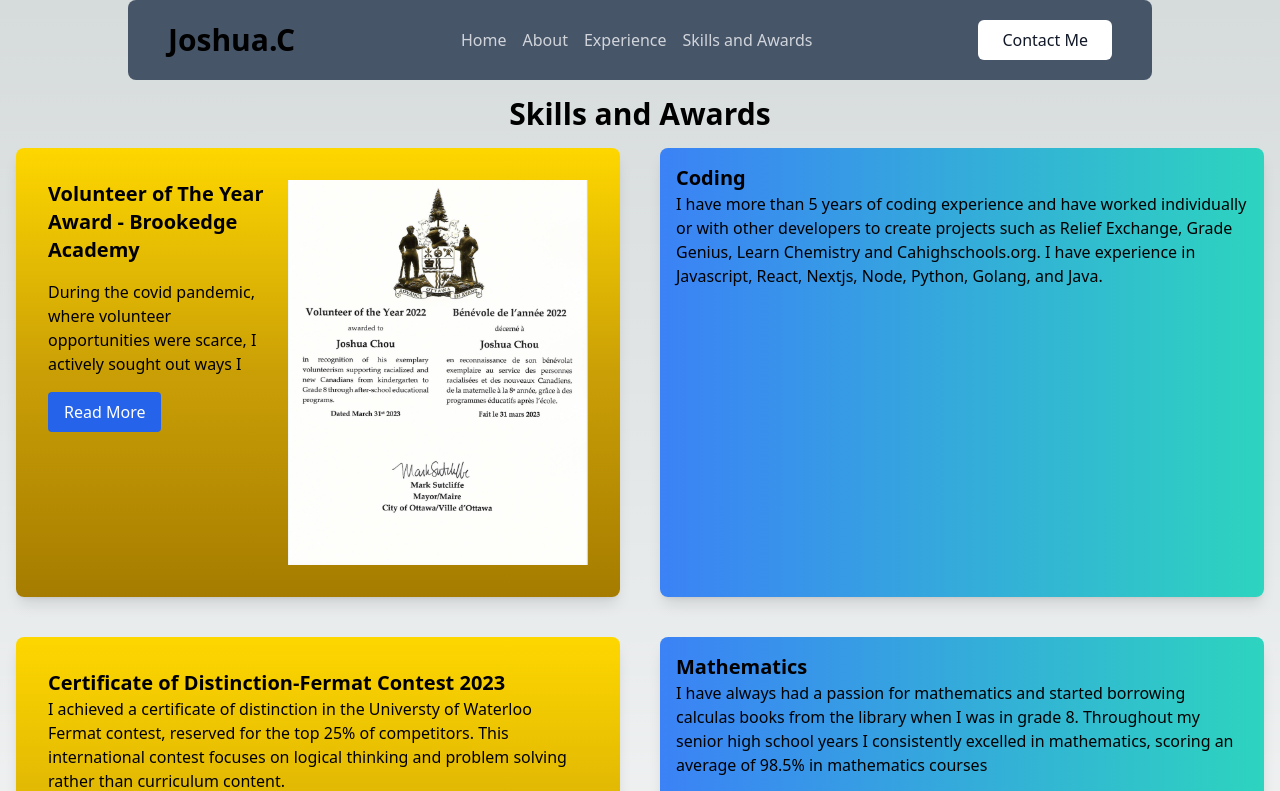
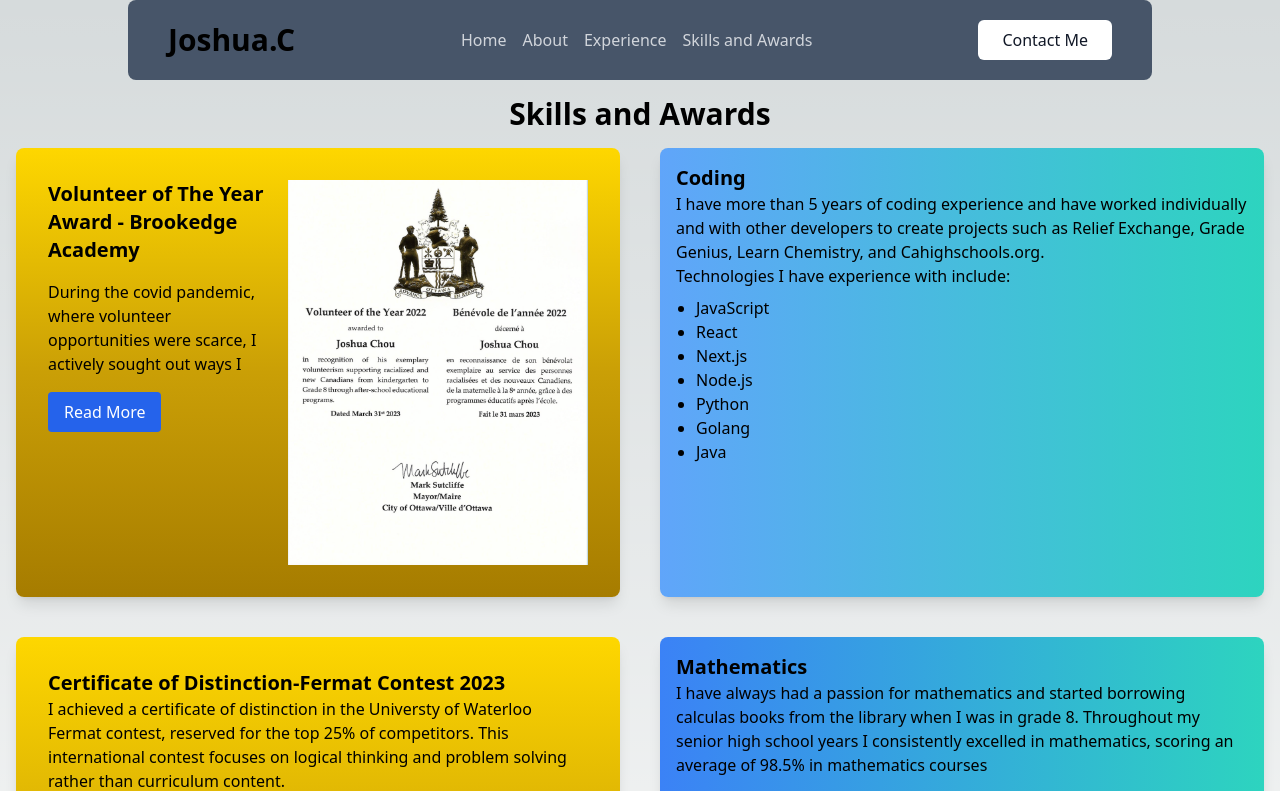
Before and after one commit to JoshuaChou10/portfolio, a Next.js app: page /skills in a window 1280 px wide. Shown: the top 791 px of the page. Built offline with nearby package versions, Linux system fonts and the light colour scheme.

Commit message:
added fraserhacks to experience

```diff
--- a/pages/about.tsx
+++ b/pages/about.tsx
@@ -12,12 +12,12 @@ const About = () => {
       </Head>
       <Navbar />
 
-      <main className="flex flex-col md:flex-row md:justify-center md:items-center md:space-x-6 my-12 mx-auto px-20 pt-20 lg:pt-24">
+      <main className="flex flex-col md:flex-row md:justify-center md:items-center  my-12 mx-auto px-20 pt-20 lg:pt-24">
 
         {/* Image section */}
         <div className="md:w-1/3 flex justify-center mb-6 md:mb-0">
           <Image
-            src="/pic.png" // Replace with the path to your image
+            src="/profile_pic.jpeg" // Replace with the path to your image
             alt="Joshua"
             width={300} // These are just placeholder values
             height={300}
--- a/pages/experience.tsx
+++ b/pages/experience.tsx
@@ -18,11 +18,35 @@ const Experience = () => {
               {/* Experience Block */}
               <div className="space-y-10"> {/* This wrapper introduces space between the items */}
 
+              <div className="relative leading-7">
+              <div className="absolute -left-3 mt-1.5 w-6 h-6 bg-blue-500 rounded-full border-4 border-gray-900"></div>
+
+              <div className="bg-gray-800 p-6 rounded-lg shadow-lg">
+                  <Image
+              src='/hacks.png'
+              alt='Fraser Hacks'
+              width={150}  // Adjust the width as needed
+              height={40} // Adjust the height as needed
+              className="mb-4"
+            />
+                    <h3 className="text-xl font-semibold">Web Developer</h3>
+                    <p className=" font-semibold">FraserHacks</p>
+                    <time className="block text-sm font-normal leading-none text-gray-400 mt-1">Febuary 2024 - Present</time>
+                    <ul className="list-disc ml-5 mt-4 mb-4 text-gray-300">
+                      <li>Collaborated with a team of developers to create the official Hackathon website</li>
+                      <li>Enabled hundreds of participants to register for the FraserHacks Hackathon</li>
+                      <li>Utilized Next.js to implement dynamic animations</li>
+                    </ul>
+
+                  </div>
+                  </div>
                 {/* Experience Item 1 */}
 
 
                 <div className="relative leading-7">
+
                   <div className="absolute -left-3 mt-1.5 w-6 h-6 bg-blue-500 rounded-full border-4 border-gray-900"></div>
+
                   <div className="bg-gray-800 p-6 rounded-lg shadow-lg">
                   <Image
               src='/chs-logo.png'
@@ -48,7 +72,7 @@ const Experience = () => {
                   <div className="bg-gray-800 p-6 rounded-lg shadow-lg">
                   <Image
               src='/superprof.png'
-              alt='Canadian High Schools'
+              alt='Superprof'
               width={100}  // Adjust the width as needed
               height={25} // Adjust the height as needed
               className="mb-4"
--- a/pages/skills.tsx
+++ b/pages/skills.tsx
@@ -52,14 +52,26 @@ const Skills = () => {
 </div>
 
             {/* Coding Skill */}
-            <div className="skill-box bg-gradient-to-r from-blue-500 to-teal-400 rounded-lg p-4 shadow-lg">
-              <h4 className="text-xl font-bold">Coding</h4>
-              <p >I have more than 5 years of coding experience and have worked individually or with other developers to create projects such as Relief Exchange, Grade Genius, Learn Chemistry and Cahighschools.org.
-               I have experience in Javascript, React, Nextjs, Node, Python, Golang, and Java. </p>
-            </div>
+            <div className="skill-box bg-gradient-to-r from-blue-400 to-teal-400 rounded-lg p-4 shadow-lg">
+  <h4 className="text-xl font-bold">Coding</h4>
+  <p>
+    I have more than 5 years of coding experience and have worked individually and with other developers to create projects such as Relief Exchange, Grade Genius, Learn Chemistry, and Cahighschools.org.
+  </p>
+  <p>Technologies I have experience with include:</p>
+  <ul className="list-disc ml-5 mt-2">
+    <li>JavaScript</li>
+    <li>React</li>
+    <li>Next.js</li>
+    <li>Node.js</li>
+    <li>Python</li>
+    <li>Golang</li>
+    <li>Java</li>
+  </ul>
+</div>
+
 
             {/* Fermat Contest Award */}
-            <div className=" award-box bg-gradient-to-t from-[#a67c00] via-[#ca9f06] to-[#fed700] rounded-lg p-8 shadow-lg">
+            <div className="award-box bg-gradient-to-t from-[#8a6700] via-[#ca9f06] to-[#fed700] rounded-lg p-8 shadow-lg">
               <h4 className="text-xl font-bold">Certificate of Distinction-Fermat Contest 2023</h4>
               <p>I achieved a certificate of distinction in the Universty of Waterloo Fermat contest, reserved for the top 25% of competitors. This international contest focuses on logical thinking and problem solving rather than curriculum content.  </p>
               <Image src="/fermat.png" alt="Fermat Contest Award" width={500} height={300} />
```
Also changed, not shown: public/pic.png (deleted), public/profile_pic.jpeg (added).
